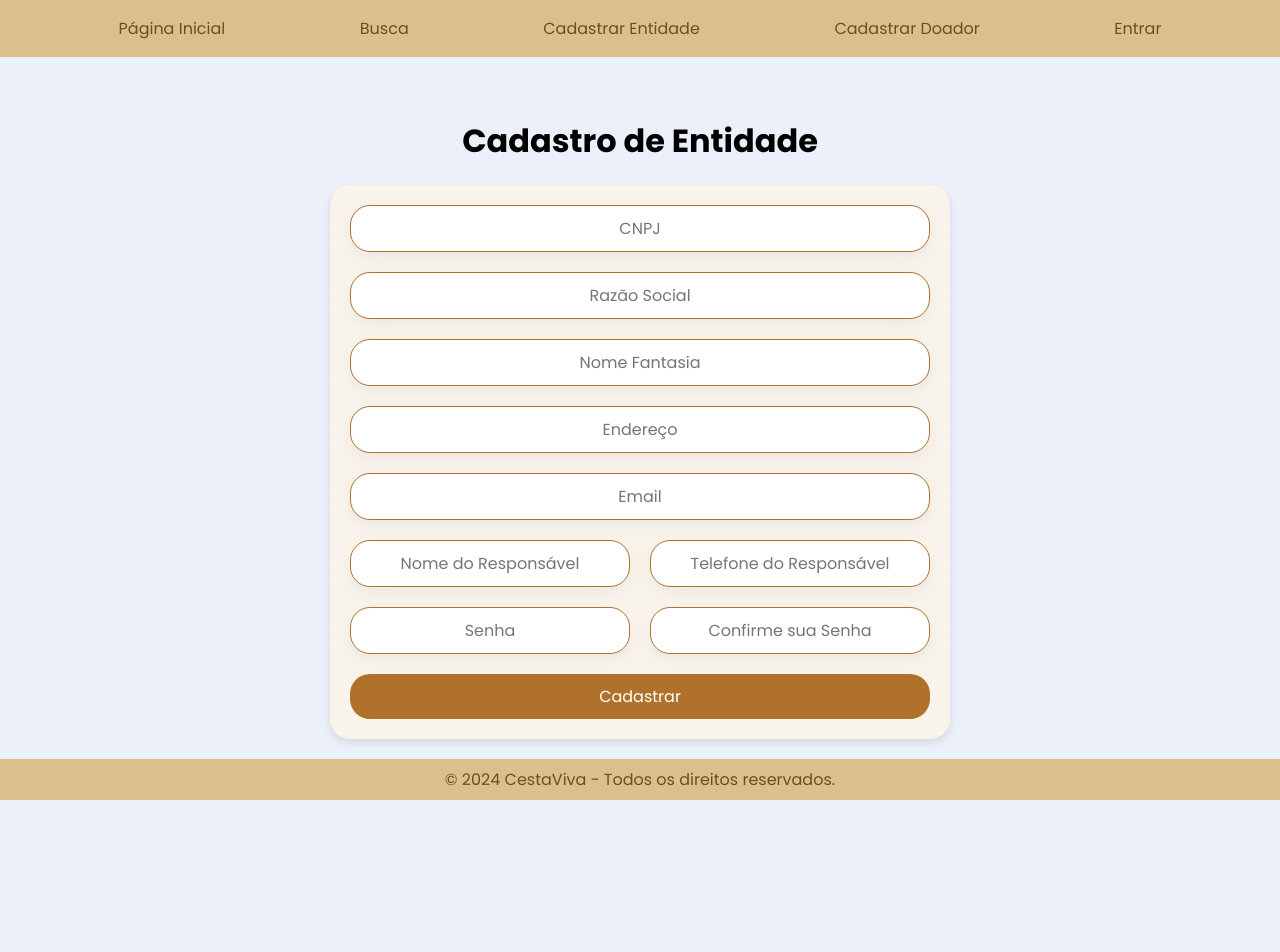
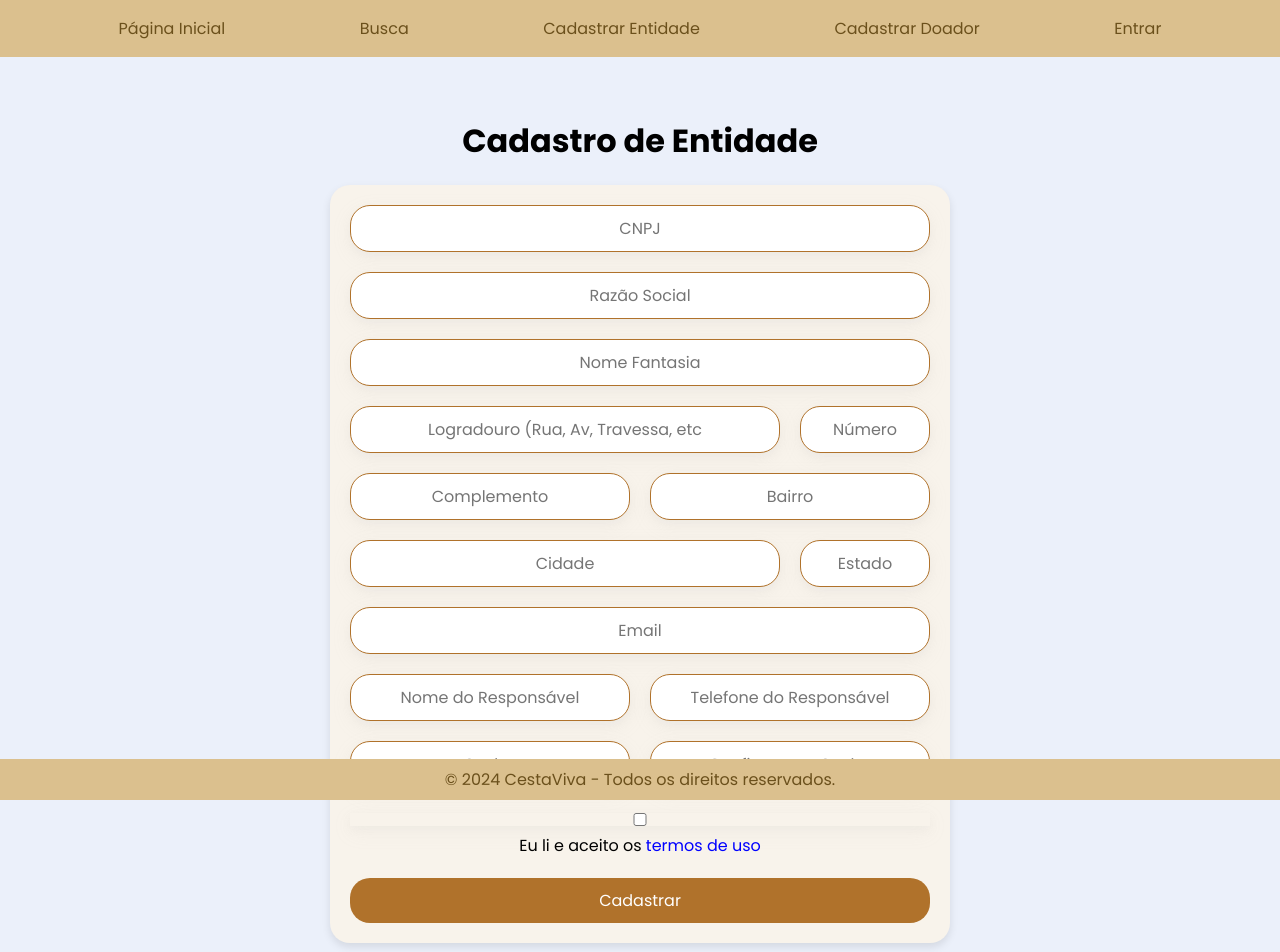
Before and after one commit to Amicuchi/CestaViva, a React (Vite) app: page /cadastro-entidade in a window 1280 px wide. Shown: the top 952 px of the page. Before the commit the page ends 819 px from the top, so only its background shows below. Built offline with nearby package versions, Linux system fonts and the light colour scheme.

Commit message:
Criação do termo de uso do site com a instalação de Material UI para exibir o termo em tela.

```diff
--- a/package.json
+++ b/package.json
@@ -10,9 +10,13 @@
     "preview": "vite preview"
   },
   "dependencies": {
+    "@emotion/react": "^11.13.3",
+    "@emotion/styled": "^11.13.0",
     "@fortawesome/fontawesome-svg-core": "^6.6.0",
     "@fortawesome/free-solid-svg-icons": "^6.6.0",
     "@fortawesome/react-fontawesome": "^0.2.2",
+    "@mui/material": "^6.0.2",
+    "prop-types": "^15.8.1",
     "react": "^18.3.1",
     "react-carousel": "^4.3.0",
     "react-dom": "^18.3.1",
--- /dev/null
+++ b/src/components/ModalTermo.jsx
@@ -0,0 +1,76 @@
+import PropTypes from 'prop-types';
+import { Modal, Box, Button } from '@mui/material';
+import '../styles/ModalTermo.css'
+
+export default function ModalTermo({ open, handleClose }) {
+    return (
+        <Modal
+            open={open}
+            onClose={handleClose}
+            aria-labelledby="modal-title"
+            aria-describedby="modal-description"
+        >
+            <Box className="modal-box">
+                <h2 id="modal-title" className="modal-title">
+                    Termo de Uso do Cesta Viva
+                </h2>
+                <div id="modal-description" className="modal-description">
+                    <h3>1. Introdução</h3>
+                    <p>Bem-vindo ao CestaViva! Este Termo de Uso rege o uso do site, e ao se cadastrar, a entidade aceita os termos aqui descritos. O propósito do site, que é conectar doadores a instituições que montam e distribuem cestas de alimentos. Esse termo de uso rege a utilização do site e o cadastro das entidades.</p>
+
+                    <h3>2. Coleta de Dados</h3>
+                    <p>Durante o cadastro, coletamos informações sobre a instituição. Esses dados serão usados para conectar doadores com sua entidade.</p>
+                    <p>Segue a lista dos dados coleados:</p>
+                    <ul>
+                        <li>CNPJ</li>
+                        <li>Razão Social</li>
+                        <li>Nome da instituição</li>
+                        <li>Endereço</li>
+                        <li>Responsável</li>
+                        <li>Telefone de contato</li>
+                        <li>E-mail</li>
+                    </ul>
+
+                    <h3>3. Uso dos Dados</h3>
+                    <p>Os dados coletados serão usados para facilitar doações e melhorar nosso sistema. A entidade consente com o uso dessas informações para as finalidades descritas.</p>
+
+                    <p>Os dados fornecidos serão utilizados para:</p>
+                    <ul>
+                        <li>Exibir a entidade no sistema, permitindo que doadores a encontrem.</li>
+                        <li>Comunicar sobre possíveis doações e novas oportunidades.</li>
+                        <li>Realizar análises estatísticas e melhorias no sistema.</li>
+                    </ul>
+
+                    <h3>4. Compartilhamento de Dados</h3>
+                    <p>Seus dados não serão compartilhados ou cedidos a terceiros sem seu consentimento, exceto quando necessário para o funcionamento do sistema. (como integração com ferramentas de geolocalização).</p>
+
+                    <h3>5. Segurança</h3>
+                    <p>Tomamos medidas de segurança para proteger suas informações, como encriptação da senha antes de enviar para o banco de dados, de maneira que apenas você conheça sua senha, mas não podemos garantir proteção completa contra ataques cibernéticos.</p>
+
+                    <h3>6. Alteração e Exclusão de Dados</h3>
+                    <p>Você pode solicitar a alteração ou exclusão de seus dados a qualquer momento, bem como o encerramento da conta.</p>
+
+                    <h3>7. Responsabilidades da Entidade</h3>
+                    <p>A entidade concorda em fornecer informações corretas e utilizar o sistema de forma legítima. Utilizar o site de acordo com os propósitos estabelecidos, não se envolvendo em atividades fraudulentas.</p>
+
+                    <h3>8. Modificações nos Termos</h3>
+                    <p>Este termo poderá ser alterado a qualquer momento. Caso seja, as mudanças serão comunicadas pelo site.</p>
+
+                    <h3>9. Contato</h3>
+                    <p>Em caso de dúvidas, entre em contato pelo [e-mail/telefone] para assistência.</p>
+                    <hr />
+                </div>
+
+                <Button onClick={handleClose} className="modal-button ButtonTotal" variant="contained" color="primary">
+                    Fechar
+                </Button>
+            </Box>
+        </Modal>
+    );
+}
+
+// Adicionando a validação de prop-types
+ModalTermo.propTypes = {
+    open: PropTypes.bool.isRequired,         // open deve ser um booleano e é obrigatório
+    handleClose: PropTypes.func.isRequired,  // handleClose deve ser uma função e é obrigatório
+};
--- a/src/pages/CadastroEntidade.jsx
+++ b/src/pages/CadastroEntidade.jsx
@@ -1,39 +1,84 @@
 import { useState } from 'react';
 import '../styles/CadastroEntidade.css'
+import ModalTermo from '../components/ModalTermo';
 
 function CadastroEntidade() {
     const [cnpj, setCnpj] = useState('');
     const [razaoSocial, setRazaoSocial] = useState('');
     const [nomeFantasia, setNomeFantasia] = useState('');
-    const [endereco, setEndereco] = useState('');
+    const [enderecoRua, setEnderecoRua] = useState('');
+    const [enderecoNum, setEnderecoNum] = useState('');
+    const [enderecoComp, setEnderecoComp] = useState('');
+    const [enderecoBairro, setEnderecoBairro] = useState('');
+    const [enderecoCidade, setEnderecoCidade] = useState('');
+    const [enderecoEstado, setEnderecoEstado] = useState('');
     const [nomeResponsavel, setNomeResponsavel] = useState('');
     const [telefoneResponsavel, setTelefoneResponsavel] = useState('');
     const [email, setEmail] = useState('');
     const [senha, setSenha] = useState('');
     const [senha2, setSenha2] = useState('');
 
+    const [acceptedTerms, setAcceptedTerms] = useState(false);
+    const [error, setError] = useState("");
+
+    const [open, setOpen] = useState(false);    // Controla o modal
+    const handleOpen = () => setOpen(true);     // Abre o modal
+    const handleClose = () => setOpen(false);   // Fecha o modal
+
     const handleSubmit = (e) => {
         e.preventDefault();
-        // Lógica para envio do cadastro
-        alert('Cadastro realizado com sucesso!');
+
+        // Verifica se os termos foram aceitos
+        if (!acceptedTerms) {
+            setError("A leitura, conhecimento e consentimento com o termo é obrigatório.");
+            return;
+        }
+
+        setError("");   // Limpa a mensagem de erro caso o checkbox esteja marcado
+        // Prossegue com o cadastro
+        console.log("Cadastro concluído com sucesso!");
     };
 
     return (
         <main className='CEContainer'>
             <h1>Cadastro de Entidade</h1>
             <form className="CEForm" onSubmit={handleSubmit}>
+
                 <input className='CEInput' type="text" name="CNPJ" placeholder="CNPJ" value={cnpj} onChange={(e) => setCnpj(e.target.value)} required />
                 <input className='CEInput' type="text" name="RazaoSocial" placeholder="Razão Social" value={razaoSocial} onChange={(e) => setRazaoSocial(e.target.value)} required />
                 <input className='CEInput' type="text" name="NomeFantasia" placeholder="Nome Fantasia" value={nomeFantasia} onChange={(e) => setNomeFantasia(e.target.value)} />
-                <input className='CEInput' type="text" name="Endereco" placeholder="Endereço" value={endereco} onChange={(e) => setEndereco(e.target.value)} required />
+                <input className='CEInput' type="text" name="EnderecoRua" placeholder="Logradouro (Rua, Av, Travessa, etc" value={enderecoRua} onChange={(e) => setEnderecoRua(e.target.value)} required />
+                <input className='CEInput' type="text" name="EnderecoNum" placeholder="Número" value={enderecoNum} onChange={(e) => setEnderecoNum(e.target.value)} required />
+                <input className='CEInput' type="text" name="EnderecoComp" placeholder="Complemento" value={enderecoComp} onChange={(e) => setEnderecoComp(e.target.value)} required />
+                <input className='CEInput' type="text" name="EnderecoBairro" placeholder="Bairro" value={enderecoBairro} onChange={(e) => setEnderecoBairro(e.target.value)} required />
+                <input className='CEInput' type="text" name="EnderecoCidade" placeholder="Cidade" value={enderecoCidade} onChange={(e) => setEnderecoCidade(e.target.value)} required />
+                <input className='CEInput' type="text" name="EnderecoEstado" placeholder="Estado" value={enderecoEstado} onChange={(e) => setEnderecoEstado(e.target.value)} required />
                 <input className='CEInput' type="email" name="Email" placeholder="Email" value={email} onChange={(e) => setEmail(e.target.value)} required />
                 <input className='CEInput' type="text" name="Responsavel" placeholder="Nome do Responsável" value={nomeResponsavel} onChange={(e) => setNomeResponsavel(e.target.value)} required />
                 <input className='CEInput' type="text" name="Telefone" placeholder="Telefone do Responsável" value={telefoneResponsavel} onChange={(e) => setTelefoneResponsavel(e.target.value)} />
                 <input className='CEInput' type="password" name="Senha" placeholder="Senha" value={senha} onChange={(e) => setSenha(e.target.value)} required />
                 <input className='CEInput' type="password" name="ConfirmeSenha" placeholder="Confirme sua Senha" value={senha2} onChange={(e) => setSenha2(e.target.value)} required />
-                <button className="ButtonTotal" type="submit" name="CEbutton">Cadastrar</button>
-            </form>
-        </main>
+
+                <div className='CEInput' name='termo'>
+                    <input
+                        type="checkbox"
+                        id="terms"
+                        checked={acceptedTerms}
+                        onChange={() => setAcceptedTerms(!acceptedTerms)}
+                    />
+                    <label htmlFor="terms">
+                        Eu li e aceito os <span style={{ color: 'blue', cursor: 'pointer' }} onClick={handleOpen}>termos de uso</span>
+                    </label>
+                </div>
+
+            {error && <p style={{ color: "red" }} className="errorMessage">{error}</p>}
+
+            <button className="ButtonTotal" type="submit" name="CEbutton">Cadastrar</button>
+        </form>
+
+        <ModalTermo open={open} handleClose={handleClose} />
+
+        </main >
     );
 }
 
--- a/src/styles/CadastroEntidade.css
+++ b/src/styles/CadastroEntidade.css
@@ -4,55 +4,57 @@
 
 .CEForm {
     display: grid;
-    grid-template-columns: 1fr 1fr;
+    grid-template-columns: 1fr 1fr 1fr 1fr;
     grid-template-rows: auto;
     grid-template-areas:
-        "cnpj cnpj"
-        "razaoSocial razaoSocial"
-        "nomeFantasia nomeFantasia"
-        "endereco endereco"
-        "email email"
-        "responsavel telefone"
-        "senha confirmeSenha"
-        "button button";
+        "cnpj cnpj cnpj cnpj"
+        "razaoSocial razaoSocial razaoSocial razaoSocial"
+        "nomeFantasia nomeFantasia nomeFantasia nomeFantasia"
+        "enderecoRua enderecoRua enderecoRua enderecoNum"
+        "enderecoComp enderecoComp enderecoBairro enderecoBairro"
+        "enderecoCidade enderecoCidade enderecoCidade enderecoEstado"
+        "email email email email"
+        "responsavel responsavel telefone telefone"
+        "senha senha confirmeSenha confirmeSenha"
+        "termo termo termo termo"
+        "button button button button";
 }
 
-input[name="CNPJ"] {
-    grid-area: cnpj;
+input[name="CNPJ"] { grid-area: cnpj; }
+
+input[name="RazaoSocial"] { grid-area: razaoSocial; }
+
+input[name="NomeFantasia"] { grid-area: nomeFantasia; }
+
+input[name="EnderecoRua"] { grid-area: enderecoRua; }
+
+input[name="EnderecoNum"] { grid-area: enderecoNum; }
+
+input[name="EnderecoComp"] { grid-area: enderecoComp; }
+
+input[name="EnderecoBairro"] { grid-area: enderecoBairro; }
+
+input[name="EnderecoCidade"] { grid-area: enderecoCidade; }
+
+input[name="EnderecoEstado"] { grid-area: enderecoEstado; }
+
+input[name="Responsavel"] { grid-area: responsavel; }
+
+input[name="Telefone"] { grid-area: telefone; }
+
+input[name="Email"] { grid-area: email; }
+
+input[name="Senha"] { grid-area: senha; }
+
+input[name="ConfirmeSenha"] { grid-area: confirmeSenha; }
+
+div[name="termo"] { grid-area: termo; }
+
+button[name="CEbutton"] { grid-area: button; }
+
+
+.errorMessage {
+    color: red;
+    grid-column: 1 / -1; /* Para que ocupe a largura total do formulário */
+    text-align: center;
 }
-
-input[name="RazaoSocial"] {
-    grid-area: razaoSocial;
-}
-
-input[name="NomeFantasia"] {
-    grid-area: nomeFantasia;
-}
-
-input[name="Endereco"] {
-    grid-area: endereco;
-}
-
-input[name="Responsavel"] {
-    grid-area: responsavel;
-}
-
-input[name="Telefone"] {
-    grid-area: telefone;
-}
-
-input[name="Email"] {
-    grid-area: email;
-}
-
-input[name="Senha"] {
-    grid-area: senha;
-}
-
-input[name="ConfirmeSenha"] {
-    grid-area: confirmeSenha;
-}
-
-button[name="CEbutton"] {
-    grid-area: button;
-}
--- /dev/null
+++ b/src/styles/ModalTermo.css
@@ -0,0 +1,35 @@
+.modal-box {
+    position: absolute;
+    top: 50%;
+    left: 50%;
+    transform: translate(-50%, -50%);
+    width: 800px;
+    height: 500px;
+    padding: 1.5rem;
+    background-color: var(--bg-principal);
+    border: 1px solid var(--bg-hover);
+    box-shadow: 0px 4px 24px rgba(0, 0, 0, 0.2);
+    display: flex;
+    flex-direction: column;
+}
+
+.modal-description {
+    flex: 1; /* Faz com que o conteúdo ocupe o espaço restante */
+    margin-top: 1.rem; /* Espaço superior do conteúdo */
+    overflow-y: auto; /* Adiciona barra de rolagem vertical se o conteúdo exceder a altura */
+    padding-right: 1rem; /* Adiciona espaço à direita para evitar que o texto fique muito próximo da barra de rolagem */
+}
+
+.modal-description p,
+.modal-description li{
+    font-size: .8rem;
+    font-weight: 300;
+}
+.modal-description h3{
+    margin-top: 1rem;
+    font-size: 1rem;
+    font-weight: 500;
+}
+.modal-description hr{
+    margin-bottom: 2rem;
+}
```
Also changed, not shown: 1 other file (tests, documents, lock files or other folders).
